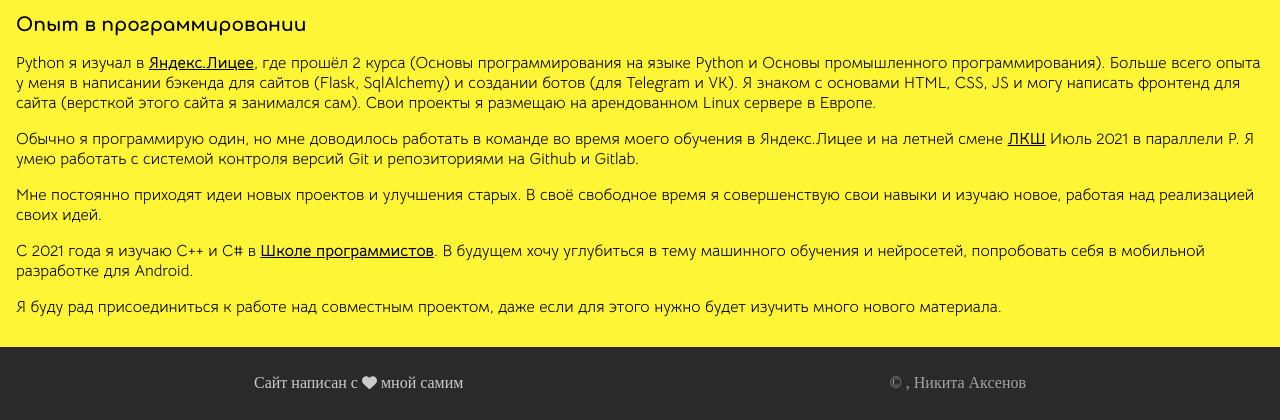
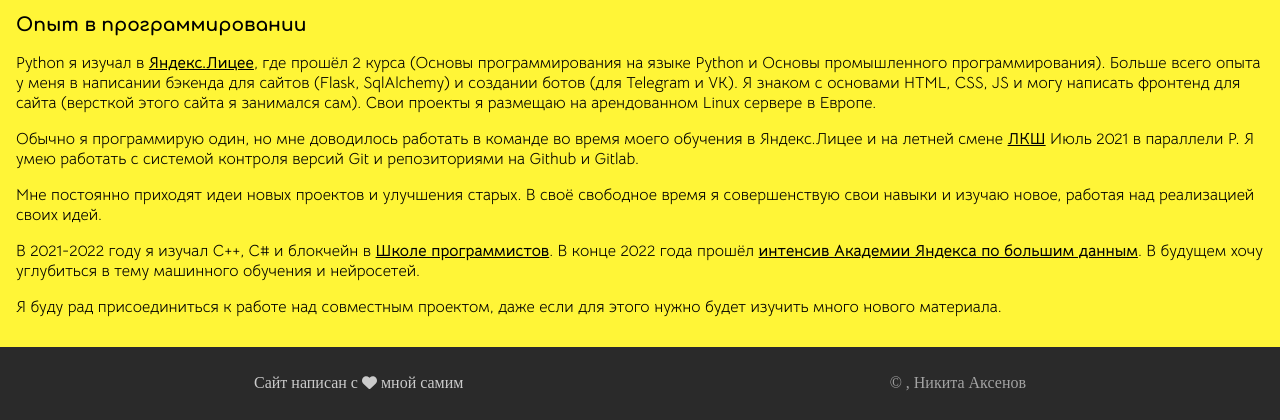
Before and after one commit to nawinds/nawinds-site, a Flask app: template templates/index.jinja2 in a window 1280 px wide. Shown: the part 1303-1723 px from the top of the page. Run offline with Flask 2, Linux system fonts and the light colour scheme; the template is opened without the code that fills it, so the values that code supplies are empty; parts of the project's set-up code (start-up, migrations or seed data) failed here and were passed over.

Commit message:
About info modified

```diff
--- a/templates/index.jinja2
+++ b/templates/index.jinja2
@@ -153,10 +153,11 @@
                     время я совершенствую свои навыки и изучаю новое, работая над реализацией своих идей.
                 </p>
                 <p>
-                    С 2021 года я изучаю C++ и C# в
+                    В 2021-2022 году я изучал C++, C# и блокчейн в
                     <a href="https://informatics.ru/" target="_blank">Школе программистов</a>.
-                    В будущем хочу углубиться в тему машинного обучения и нейросетей,
-                    попробовать себя в мобильной разработке для Android.
+                    В конце 2022 года прошёл <a href="https://academy.yandex.ru/intensive/bigdata" target="_blank">
+                    интенсив Академии Яндекса по большим данным</a>.
+                    В будущем хочу углубиться в тему машинного обучения и нейросетей.
                 </p>
                 <p>
                     Я буду рад присоединиться к работе над совместным проектом, даже если для этого нужно будет
```
